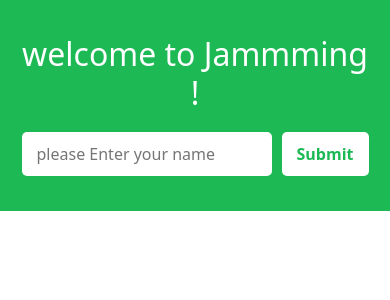
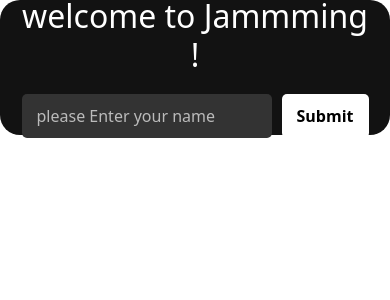
Before and after one commit to mah-davarfa/Jammming, a React (Vite) app: page / in a window 390 px wide. Shown: the top 300 px of the page. Built offline with nearby package versions, Linux system fonts and the light colour scheme.

Commit message:
worked on styles to make it responsive have hard time to adjust spotify group List to be responsive we will leave it after fist fecth to see what documents would come from spotify to do final adjustment

```diff
--- a/src/styles/Banner.css
+++ b/src/styles/Banner.css
@@ -3,12 +3,12 @@
         flex-direction: column;
         align-items: center;
         justify-content: center;
-        height:25vh;
-        background-color: #1db954;
+        background-color: #121212;
         color: white;
         text-align:center;
         padding: 20px;
-
+        border-radius: 20px;
+        height: max(16vh, 130px);
 }
 .banner h1{
         font-size: 2rem;
@@ -31,7 +31,19 @@ margin-top:10px;
         border-radius: 5px;
         border: none;
         background-color: white;
-        color: #1db954;
+        color: #000000;
         cursor: pointer;
         font-weight: bold;
+        cursor: pointer;
 }
+input::placeholder {
+        color: #bbb;
+      }
+      input, button {
+        background-color: #333;
+        color: #fff;
+        border: 1px solid #555;
+      }
+      button:hover {
+        background-color: #444;
+      }
```
